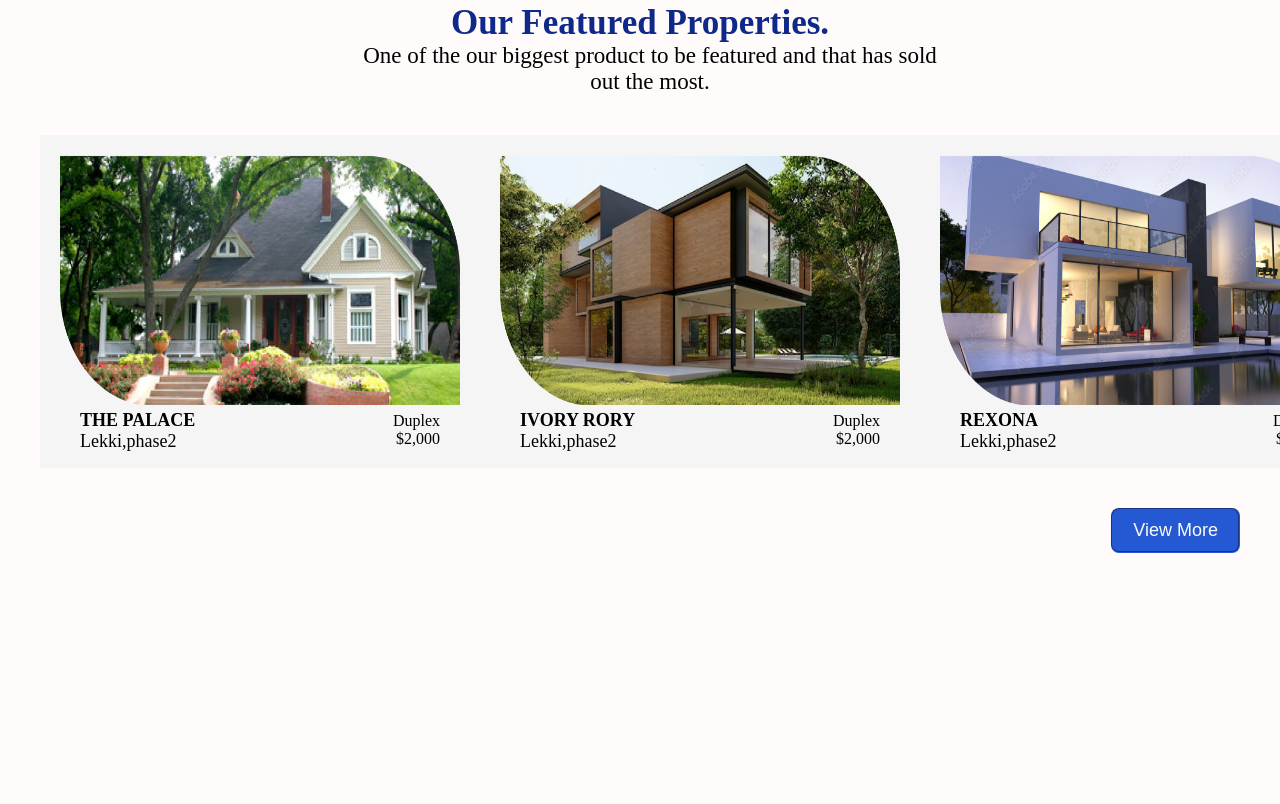
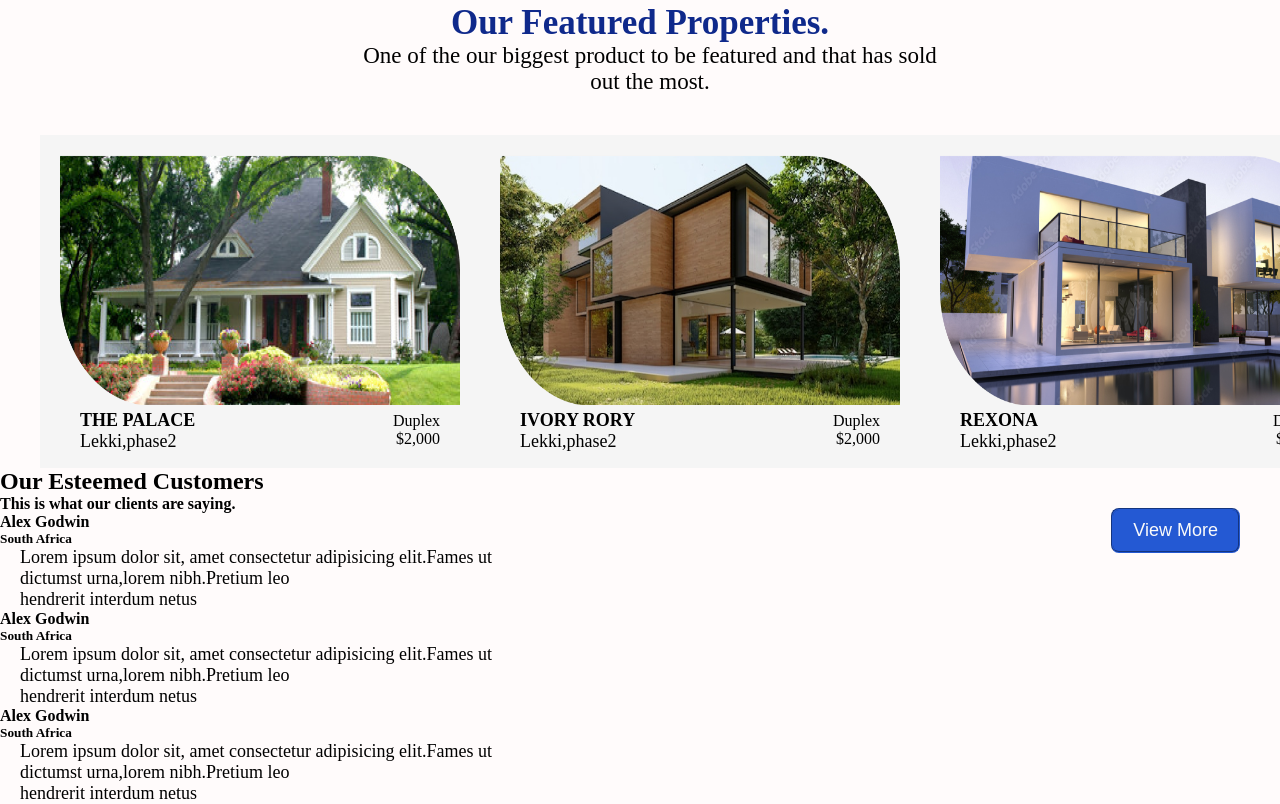
Before and after one commit to kristinenyaga/realestate, a plain HTML site: page index.html in a window 1280 px wide. Shown: the part 2401-3205 px from the top of the page. Before the commit the page ends 2954 px from the top, so only its background shows below. Drawn offline with Linux system fonts and the light colour scheme; files whose address does not match are found by name.

Commit message:
Add information of section 6 to my webpage

```diff
--- a/index.html
+++ b/index.html
@@ -143,6 +143,28 @@
         </div>
     </div>
     <a href="#"> <button id="vmore">View More</button></a>
+    <div section6>
+        <div class="top2">
+            <h2>Our Esteemed Customers</h2>
+            <h4>This is what our clients are saying.</h4>
+        </div>
+        <div class="par">
+            <h4>Alex Godwin</h4>
+            <h5>South Africa</h5>
+            <p>Lorem ipsum dolor sit, amet consectetur adipisicing elit.Fames ut<br>dictumst urna,lorem nibh.Pretium leo<br>hendrerit interdum netus</p>
+        </div>
+        <div class="par">
+            <h4>Alex Godwin</h4>
+            <h5>South Africa</h5>
+            <p>Lorem ipsum dolor sit, amet consectetur adipisicing elit.Fames ut<br>dictumst urna,lorem nibh.Pretium leo<br>hendrerit interdum netus</p>
+        </div>
+        <div class="par">
+            <h4>Alex Godwin</h4>
+            <h5>South Africa</h5>
+            <p>Lorem ipsum dolor sit, amet consectetur adipisicing elit.Fames ut<br>dictumst urna,lorem nibh.Pretium leo<br>hendrerit interdum netus</p>
+        </div>
+
+    </div>
 
 
 
```
